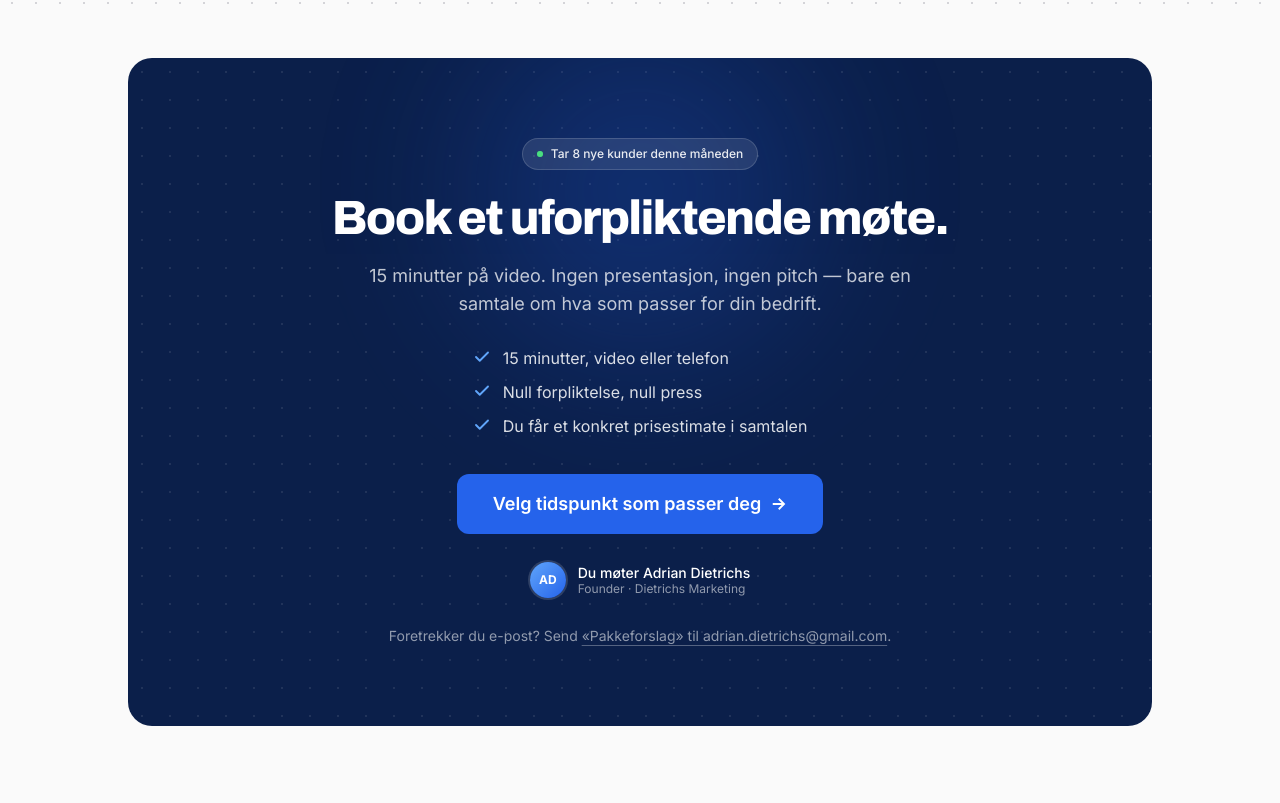
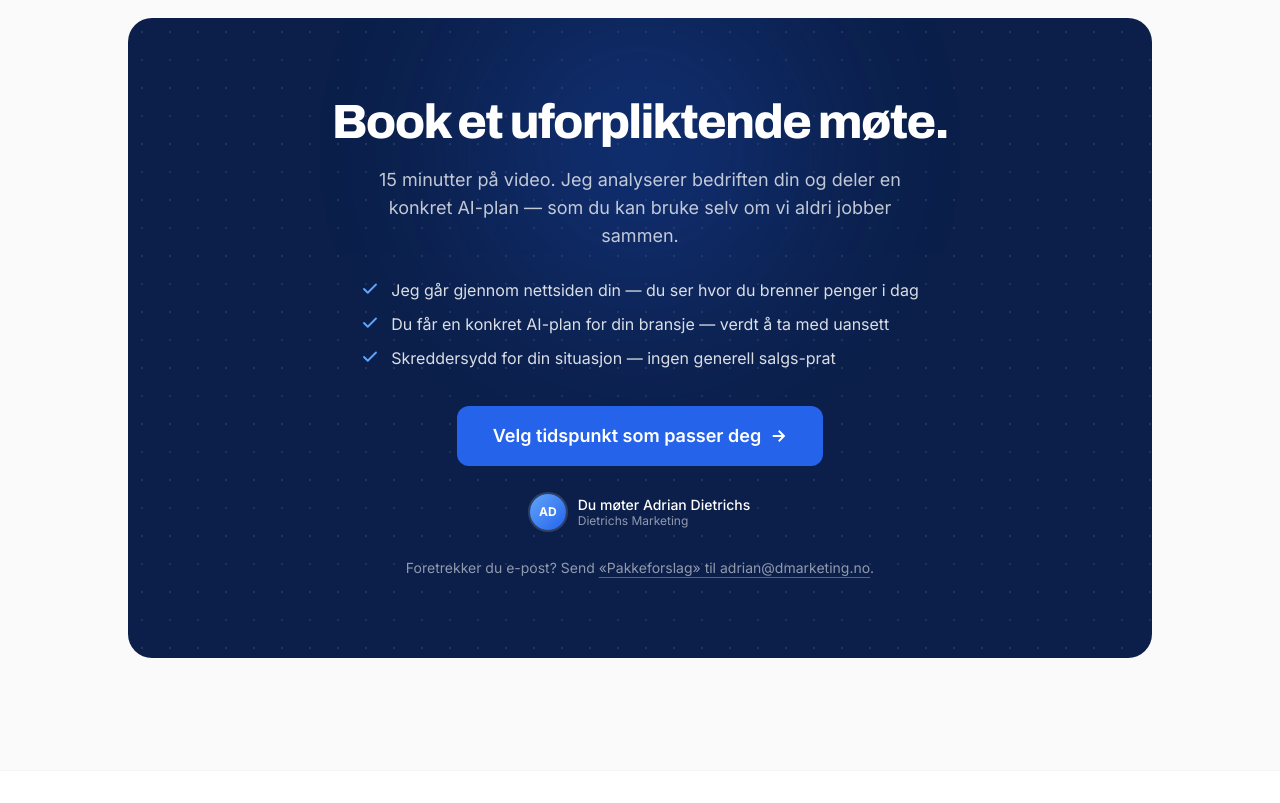
Before and after one commit to AdrianDie/Dmarketing, a website: page demo.html in a window 1280 px wide. Shown: the part 1017-1820 px from the top of the page. Drawn offline with nearby package versions, Linux system fonts and the light colour scheme.

Commit message:
Demo-side: styrk CTA med verdiløfte, fjern eksklusivitets-badge, oppdater e-post

```diff
--- a/demo.html
+++ b/demo.html
@@ -116,10 +116,6 @@
     <div class="max-w-[1100px] mx-auto px-5 md:px-6">
 
       <div data-animate class="text-center mb-7 md:mb-10">
-        <span class="eyebrow inline-flex items-center gap-2 mb-4">
-          <span class="w-1.5 h-1.5 rounded-full bg-green-500 inline-block pulse-dot"></span>
-          Eksklusiv demo · 6 minutter
-        </span>
         <h1 class="font-display font-extrabold text-[2rem] sm:text-[2.75rem] md:text-[3.75rem] leading-[1.05] tracking-[-0.04em] text-ink mb-4 md:mb-5">
           Slik kutter du alle nettsidekostnader.
         </h1>
@@ -174,32 +170,26 @@
 
         <div class="relative">
 
-          <!-- Scarcity badge -->
-          <div class="inline-flex items-center gap-2 bg-white/10 border border-white/15 rounded-full px-3.5 py-1.5 mb-6 text-[12px] font-medium">
-            <span class="w-1.5 h-1.5 rounded-full bg-green-400 pulse-dot"></span>
-            <span class="text-white/90">Tar 8 nye kunder denne måneden</span>
-          </div>
-
           <h2 class="font-display font-extrabold text-[1.875rem] sm:text-4xl md:text-5xl tracking-[-0.035em] mb-5 leading-[1.05]">
             Book et uforpliktende møte.
           </h2>
 
           <p class="text-base md:text-lg text-white/75 leading-relaxed max-w-xl mx-auto">
-            15 minutter på video. Ingen presentasjon, ingen pitch — bare en samtale om hva som passer for din bedrift.
+            15 minutter på video. Jeg analyserer bedriften din og deler en konkret AI-plan — som du kan bruke selv om vi aldri jobber sammen.
           </p>
 
           <ul class="mt-7 mb-9 inline-flex flex-col gap-2.5 text-left text-sm md:text-base text-white/85">
             <li class="flex items-start gap-3">
               <svg class="mt-0.5 flex-shrink-0" width="18" height="18" viewBox="0 0 24 24" fill="none" stroke="#60A5FA" stroke-width="2.5" stroke-linecap="round" stroke-linejoin="round"><polyline points="20 6 9 17 4 12"/></svg>
-              <span>15 minutter, video eller telefon</span>
+              <span>Jeg går gjennom nettsiden din — du ser hvor du brenner penger i dag</span>
             </li>
             <li class="flex items-start gap-3">
               <svg class="mt-0.5 flex-shrink-0" width="18" height="18" viewBox="0 0 24 24" fill="none" stroke="#60A5FA" stroke-width="2.5" stroke-linecap="round" stroke-linejoin="round"><polyline points="20 6 9 17 4 12"/></svg>
-              <span>Null forpliktelse, null press</span>
+              <span>Du får en konkret AI-plan for din bransje — verdt å ta med uansett</span>
             </li>
             <li class="flex items-start gap-3">
               <svg class="mt-0.5 flex-shrink-0" width="18" height="18" viewBox="0 0 24 24" fill="none" stroke="#60A5FA" stroke-width="2.5" stroke-linecap="round" stroke-linejoin="round"><polyline points="20 6 9 17 4 12"/></svg>
-              <span>Du får et konkret prisestimate i samtalen</span>
+              <span>Skreddersydd for din situasjon — ingen generell salgs-prat</span>
             </li>
           </ul>
 
@@ -216,14 +206,14 @@
             <div class="w-9 h-9 rounded-full bg-gradient-to-br from-blue-400 to-blue-600 flex items-center justify-center text-white text-xs font-bold ring-2 ring-white/15">AD</div>
             <div class="text-left">
               <div class="text-sm text-white font-medium leading-tight">Du møter Adrian Dietrichs</div>
-              <div class="text-xs text-white/55 leading-tight">Founder · Dietrichs Marketing</div>
+              <div class="text-xs text-white/55 leading-tight">Dietrichs Marketing</div>
             </div>
           </div>
 
           <p class="mt-7 text-sm text-white/55">
             Foretrekker du e-post? Send
-            <a href="mailto:adrian.dietrichs@gmail.com?subject=Pakkeforslag"
-               class="underline underline-offset-4 decoration-white/30 hover:decoration-white/80 hover:text-white transition">«Pakkeforslag» til adrian.dietrichs@gmail.com</a>.
+            <a href="mailto:adrian@dmarketing.no?subject=Pakkeforslag"
+               class="underline underline-offset-4 decoration-white/30 hover:decoration-white/80 hover:text-white transition">«Pakkeforslag» til adrian@dmarketing.no</a>.
           </p>
         </div>
       </div>
```
